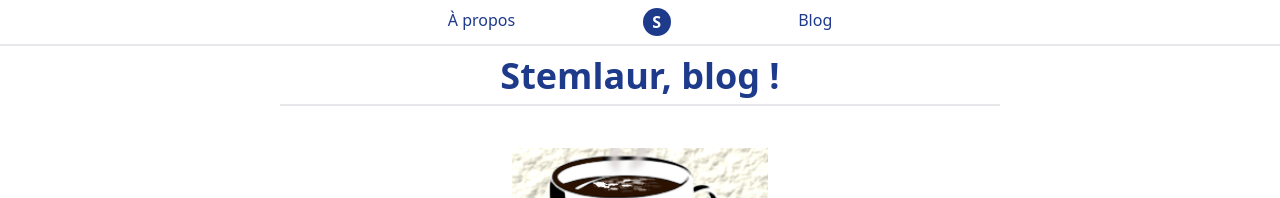
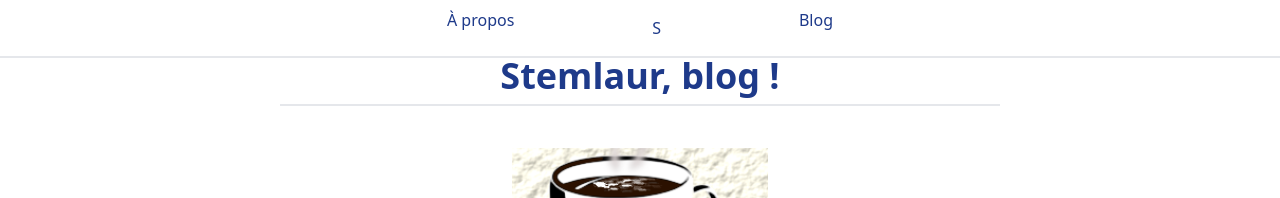
Before and after one commit to stemlaur/stemlaur.github.io, a Jekyll site: the page built from index.html, in a window 1280 px wide. Shown: the top 198 px of the page. Built offline with Jekyll 4.4.1, drawn with Linux system fonts in a browser that asks for light colours.

Commit message:
Better paddind on nav anchors (#49)

```diff
--- a/_layouts/default.html
+++ b/_layouts/default.html
@@ -7,9 +7,9 @@
 
 <nav class="nav border-b-2 fixed top-0 right-0 left-0 bg-white z-50">
     <ul class="m-auto max-w-lg w-full flex flex-row justify-around text-blue-900">
-        <li class="px-3 py-2 hover:bg-blue-900 hover:text-white"><a href="{{ site.baseurl }}/about/">À propos</a></li>
+        <li class="hover:bg-blue-900 hover:text-white"><a  class="inline-block px-3 py-2" href="{{ site.baseurl }}/about/">À propos</a></li>
         <li class="px-3 py-2">
-            <a href="{{ site.baseurl }}/"
+            <a class="inline-block px-3 py-2" href="{{ site.baseurl }}/"
                class="transition duration-900 ease-in-out bg-blue-900 hover:bg-blue-900 transform hover:scale-125 focus:scale-125 text-white font-bold rounded-full h-7 w-7 flex items-center justify-center">S</a>
         </li>
         <li class="px-3 py-2 hover:bg-blue-900 hover:text-white"><a href="{{ site.baseurl }}/blog/">Blog</a></li>
```
